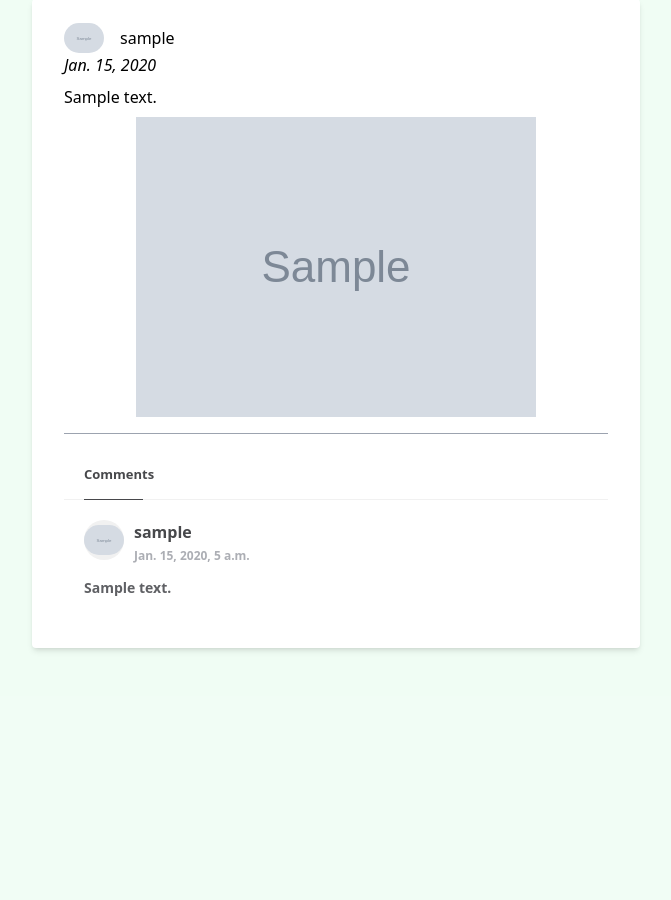
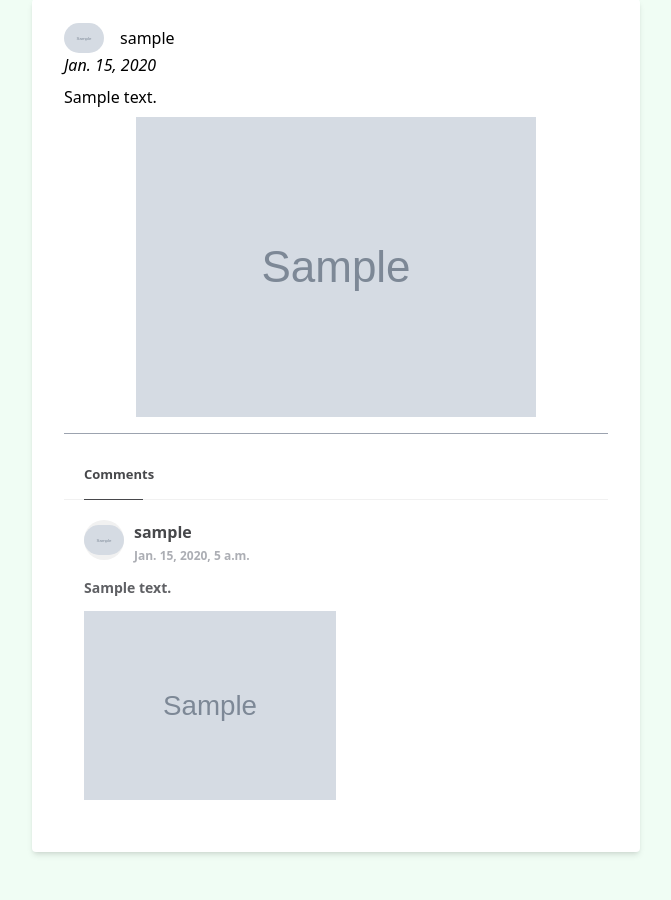
Before and after one commit to codinSamueldev/my, a Django app: page / in a window 1280 px wide. Shown: the part 201-1101 px from the top of the page, without its empty margins (304-975 px from the left). Before the commit the page ends 853 px from the top, so only its background shows below. Run offline with Django 5.2, Linux system fonts and the light colour scheme; tables that the repository leaves empty hold one stand-in row (values such as "Sample post"); grey boxes marked "Sample" are stand-in pictures; some libraries are stand-ins or nearby versions.

Commit message:
add functionality when user post a comment with photo

```diff
--- a/templates/partials/comments.html
+++ b/templates/partials/comments.html
@@ -29,6 +29,15 @@
                 <p class="comment-content">
                     {{ c.comment }}
                 </p>
+
+                {% if c.picture %}
+
+                    <figure class="lg:w-1/2">
+                        <img src="{{ c.picture.url }}" alt="{{ c.commented_by.username }} commment picture" loading="lazy">
+                    </figure>
+
+                {% endif %}
+
             </div>
         </div>
     </div>
```
